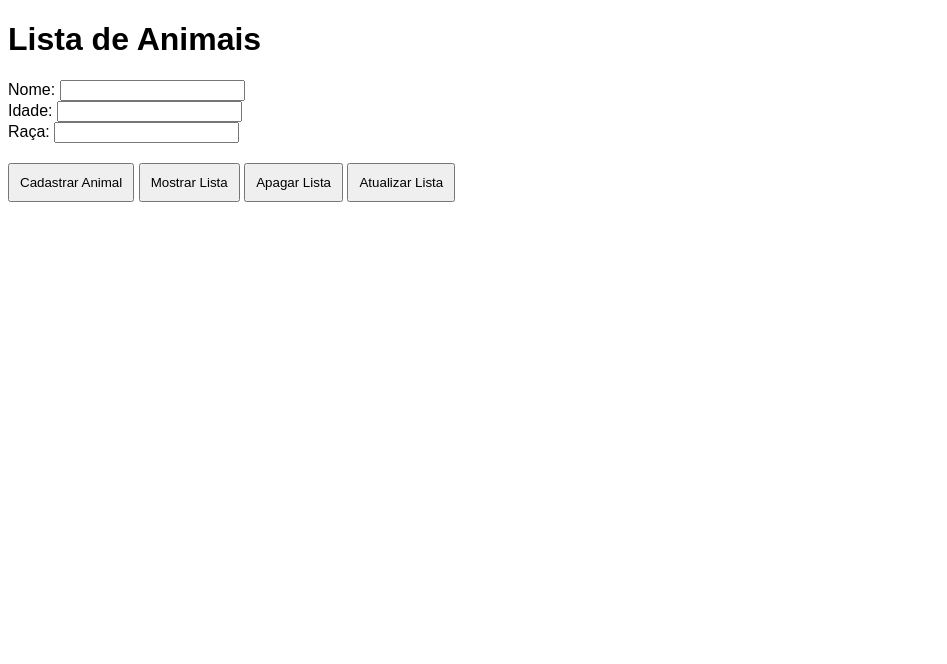
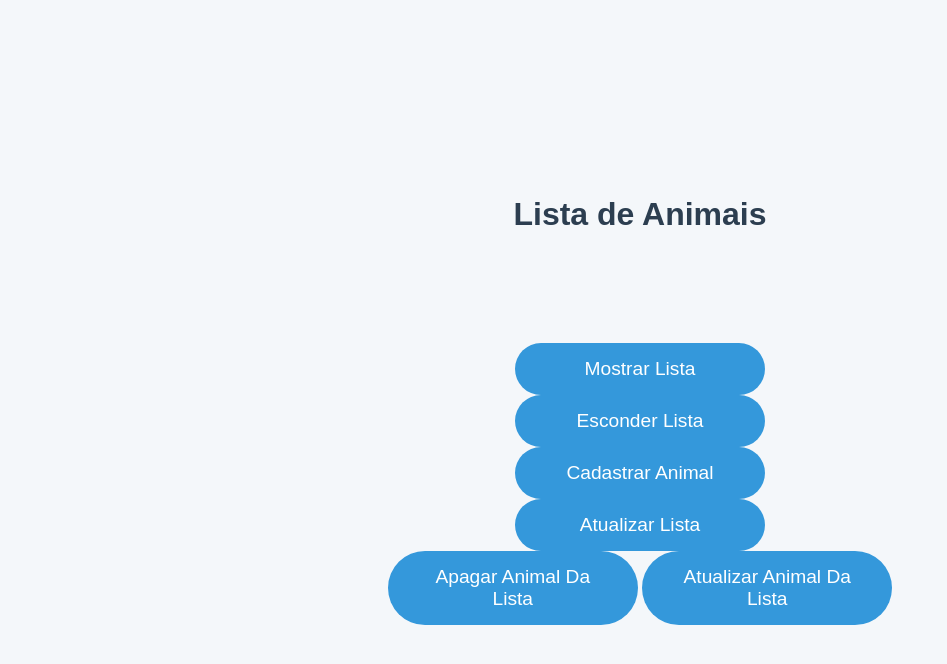
Before and after one commit to VicotheGaymer/ListaAnimais, a plain HTML site: page index.html in a window 1280 px wide. Shown: the whole page, without its empty margins (0-947 px from the left). Drawn offline with Linux system fonts and the light colour scheme.

Commit message:
Update index.html

```diff
--- a/index.html
+++ b/index.html
@@ -4,35 +4,27 @@
     <meta charset="UTF-8">
     <meta name="viewport" content="width=device-width, initial-scale=1.0">
     <title>Lista de Animais</title>
-    <style>
-        body { font-family: Arial, sans-serif; }
-        .animal-list { margin-top: 20px; }
-        .animal-item { padding: 10px; border-bottom: 1px solid #ccc; }
-        button { margin-top: 20px; padding: 10px; }
-    </style>
+
+    <link rel="stylesheet" href="index.css">
 </head>
 <body>
 
     <h1>Lista de Animais</h1>
     <div class="animal-list" id="animalList"></div>
-    <form>
-        <div>
-            <label>Nome:</label>
-            <input type="text" id="Nome">
-        </div>
-        <div>
-            <label>Idade:</label>
-            <input type="number" id="Idade">
-        </div>
-        <div>
-            <label>Raça:</label>
-            <input type="text" id="Raca">
-        </div>
     </form>
-    <button onclick="cadastrarAnimal()">Cadastrar Animal</button>
-    <button onclick="fetchAnimais()">Mostrar Lista</button>
-    <button onclick="apagarLista()">Apagar Lista</button>
-    <button onclick="fetchAnimais()">Atualizar Lista</button>
+    <div id="fform"></div>
+    <div>
+        <button onclick="fetchAnimais()">Mostrar Lista</button>
+        <button onclick="apagarLista()">Esconder Lista</button>
+    </div>
+    <div>
+        <button onclick="adicionaItem()">Cadastrar Animal</button>
+        <button onclick="fetchAnimais()">Atualizar Lista</button>
+    </div>
+    <div>
+        <button onclick="apagaItem()">Apagar Animal Da Lista</button>
+        <button onclick="atualizaItem()">Atualizar Animal Da Lista</button>
+    </div>
 
     <script src="index.js"></script>
 </body>
```
